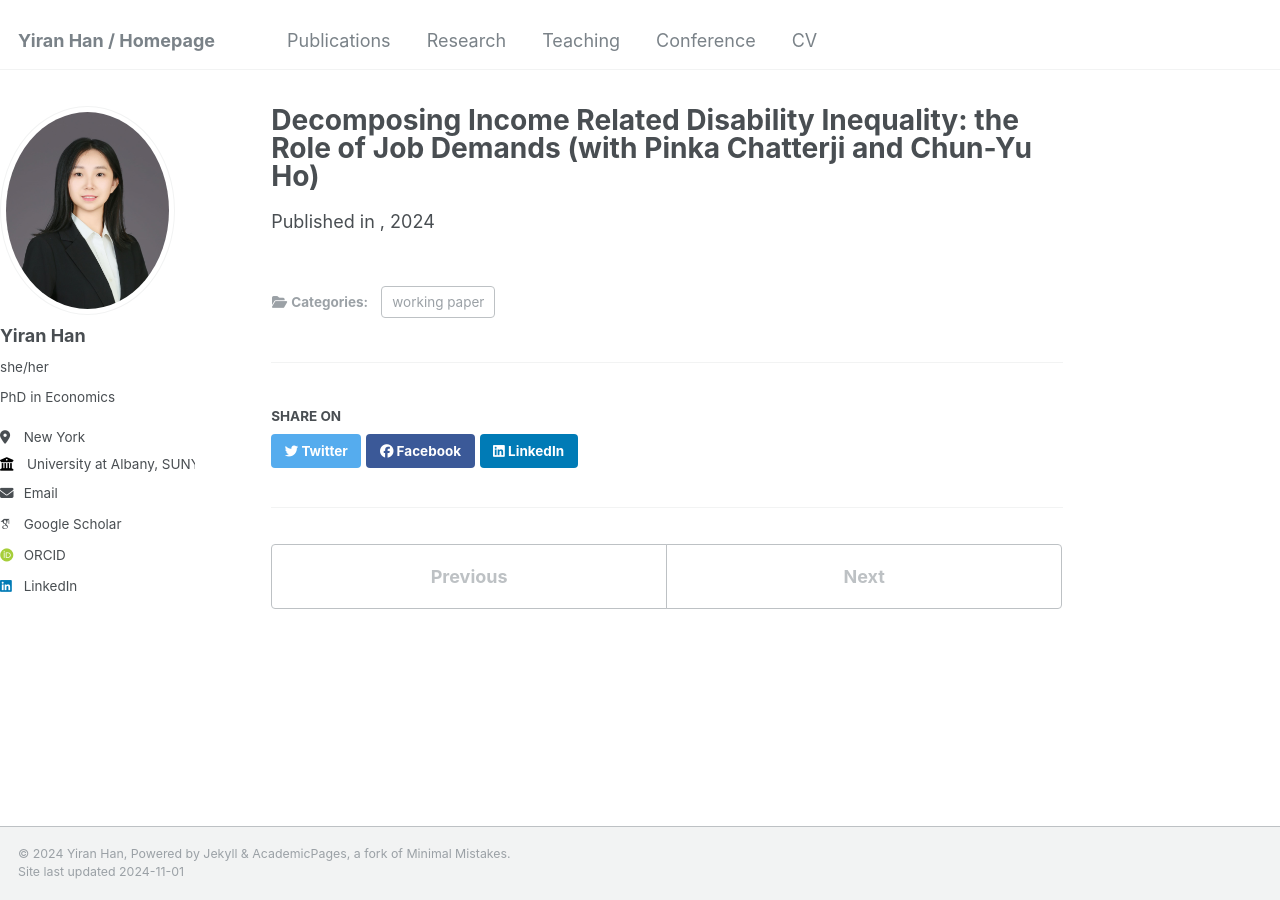
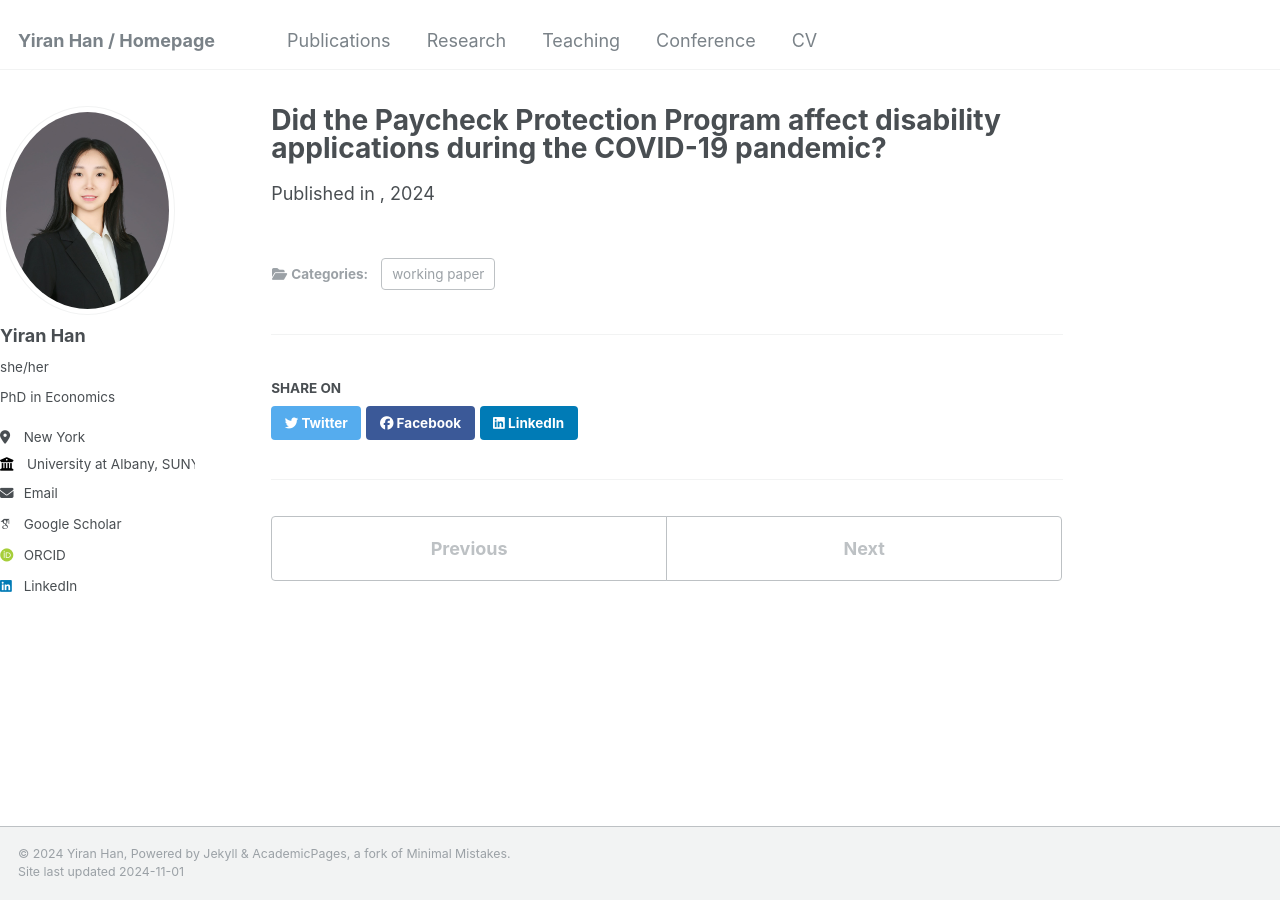
Before and after one commit to yiran-han/yiran-han.github.io, a Jekyll site: the page built from _portfolio/portfolio-6.md, in a window 1280 px wide. Built offline with Jekyll 4.4.1, drawn with Linux system fonts in a browser that asks for light colours; some web fonts are replaced.

Commit message:
Update portfolio-6.md

```diff
--- a/_portfolio/portfolio-6.md
+++ b/_portfolio/portfolio-6.md
@@ -1,7 +1,9 @@
 ---
-title: "Decomposing Income Related Disability Inequality: the Role of Job Demands (with Pinka Chatterji and Chun-Yu Ho)"
+title: "Did the Paycheck Protection Program affect disability applications during the COVID-19 pandemic?"
 collection: portfolio
 category: working paper
-excerpt: ''
+excerpt: 'Pinka Chatterji, Kajal Lahiri, Jinman Pang, Cheng Yang and Yimeng Yin. <br> <br> Grant NO. RDR18000003
+from the US Social Security Administration (SSA) funded as part of the Retirement and Disability Research
+Consortium.'
 venue: ''
 ---
```
